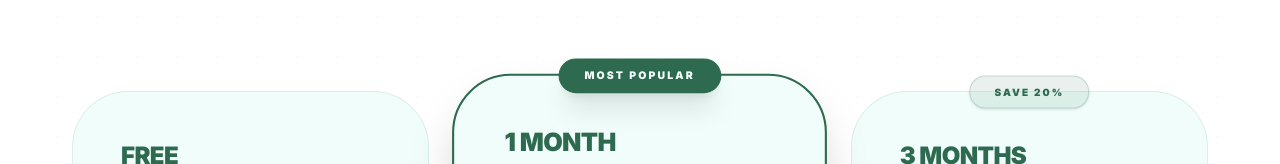
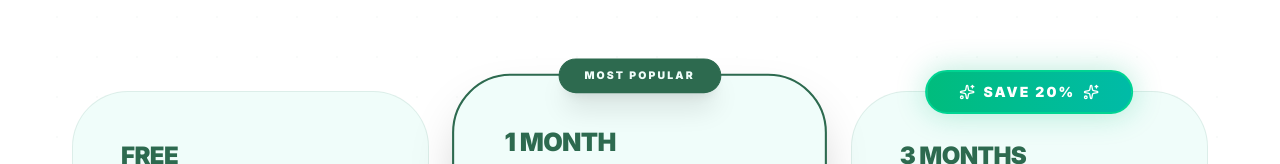
Before and after one commit to nurnaeem112/Omniadapts, a Next.js app: page /pricing in a window 1280 px wide. Shown: the part 578-742 px from the top of the page. Built offline with nearby package versions, Linux system fonts and the light colour scheme; no server answers.

Commit message:
discount test

```diff
--- a/app/pricing/page.tsx
+++ b/app/pricing/page.tsx
@@ -137,8 +137,12 @@ export default function PricingPage() {
               )}
 
               {plan.badge && !plan.popular && (
-                <div className="absolute top-0 left-1/2 -translate-x-1/2 -translate-y-1/2 px-6 py-2 bg-secondary/10 text-secondary rounded-full text-[10px] font-black uppercase tracking-[0.2em] border border-secondary/20 shadow-sm">
-                  {plan.badge}
+                <div className="absolute top-0 left-1/2 -translate-x-1/2 -translate-y-1/2 px-8 py-2.5 bg-gradient-to-r from-emerald-500 to-teal-500 text-white rounded-full text-sm font-black uppercase tracking-[0.15em] border-2 border-emerald-400 shadow-[0_0_30px_rgba(16,185,129,0.3)] z-20 whitespace-nowrap transform hover:scale-105 transition-all duration-300">
+                  <span className="flex items-center gap-2">
+                    <Sparkles className="w-4 h-4" />
+                    {plan.badge}
+                    <Sparkles className="w-4 h-4" />
+                  </span>
                 </div>
               )}
 
```
